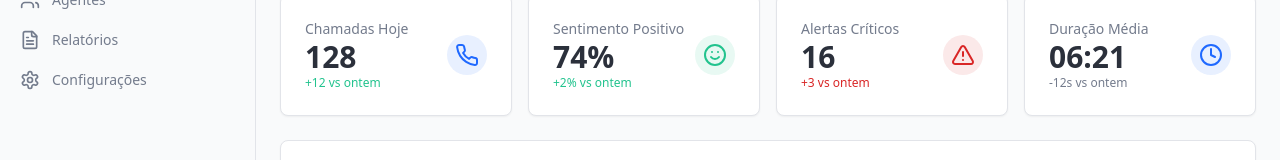
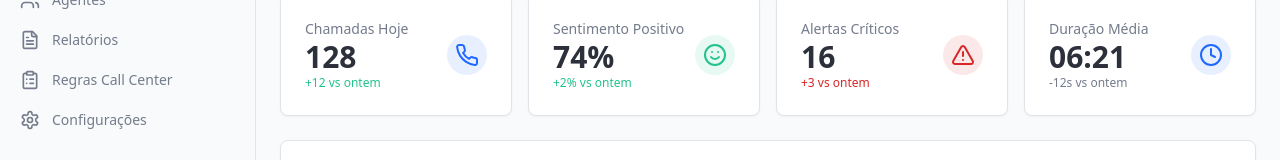
Before and after one commit to Vitor-VarelAI/calljoy-metrics-portal, a React (Vite) app: page /dashboard in a window 1280 px wide. Shown: the part 178-338 px from the top of the page. Built offline with nearby package versions, Linux system fonts and the light colour scheme.

Commit message:
Add Regras page to sidebar
Adds a link to the Regras page in the sidebar navigation.

```diff
--- a/src/components/sidebar/Sidebar.tsx
+++ b/src/components/sidebar/Sidebar.tsx
@@ -10,7 +10,8 @@ import {
   Settings,
   Sun,
   Moon,
-  LogOut
+  LogOut,
+  ClipboardList
 } from "lucide-react";
 import { cn } from "@/lib/utils";
 
@@ -23,6 +24,7 @@ const navItems = [
   { name: "Chamadas", path: "/chamadas", icon: Headphones },
   { name: "Agentes", path: "/agentes", icon: Users },
   { name: "Relatórios", path: "/relatorios", icon: FileText },
+  { name: "Regras Call Center", path: "/regras-call-center", icon: ClipboardList },
   { name: "Configurações", path: "/configuracoes", icon: Settings },
 ];
 
```
